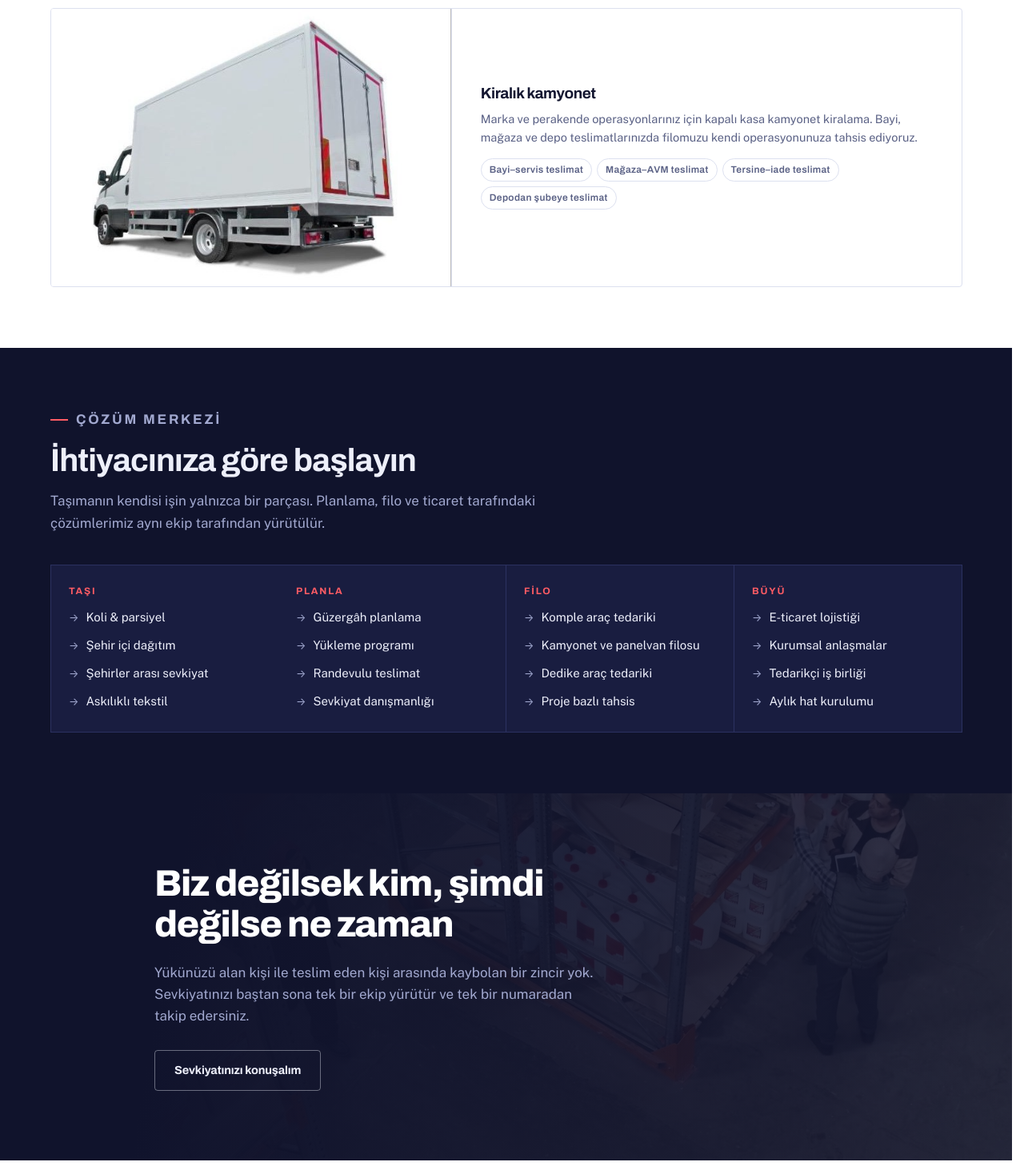
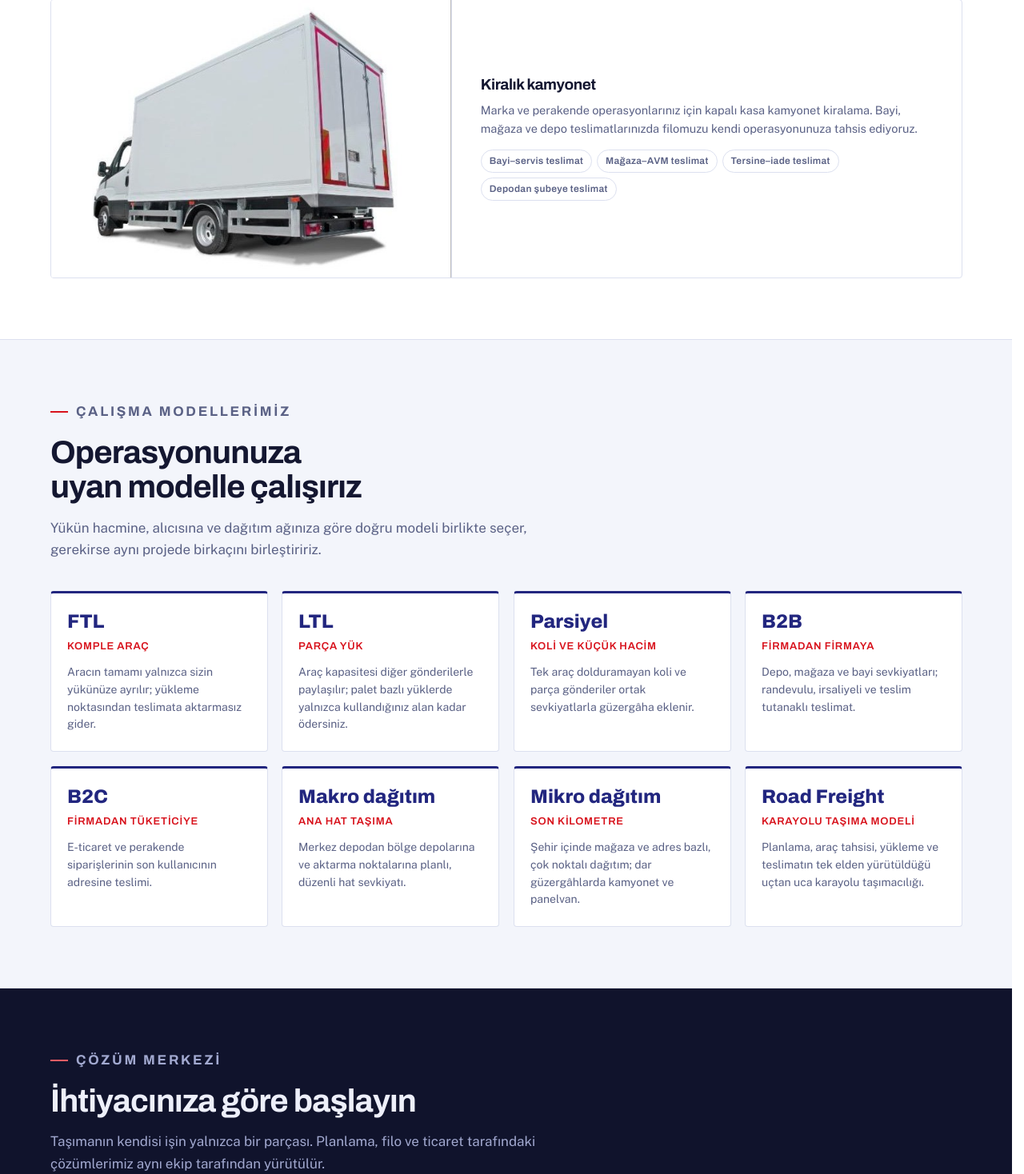
Before and after one commit to hhkknn/Memetoglu_Tasimacilik, an ASP.NET Core app: page / in a window 1280 px wide. Shown: the part 2700-4168 px from the top of the page at 80% size. Run offline with ASP.NET Core 8, Linux system fonts and the light colour scheme.

Commit message:
Gerçek referansları ve Çalışma Modellerimiz bölümünü ekle
- Referans kayan bandına 10 müşteri adı yazıldı, örnek notu kapatıldı
- FTL, LTL, Parsiyel, B2B, B2C, Makro/Mikro dağıtım ve Road Freight
  kartlarıyla yeni bölüm; panelde Hizmetler sayfasından düzenlenir

Co-Authored-By: Claude Opus 5.5 <noreply@anthropic.com>
Claude-Session: https://claude.ai/code/session_01AjMEkBdMWbfanoYEhWPeYF

```diff
--- a/App_Data/content.json
+++ b/App_Data/content.json
@@ -85,17 +85,19 @@
   "references": {
     "enabled": true,
     "title": "Bize güvenen firmalar",
-    "noticeEnabled": true,
-    "noticeText": "Örnek kutular — gerçek müşteri logolarıyla değiştirilecek",
+    "noticeEnabled": false,
+    "noticeText": "",
     "items": [
-      { "name": "Referans 01", "logo": "", "url": "" },
-      { "name": "Referans 02", "logo": "", "url": "" },
-      { "name": "Referans 03", "logo": "", "url": "" },
-      { "name": "Referans 04", "logo": "", "url": "" },
-      { "name": "Referans 05", "logo": "", "url": "" },
-      { "name": "Referans 06", "logo": "", "url": "" },
-      { "name": "Referans 07", "logo": "", "url": "" },
-      { "name": "Referans 08", "logo": "", "url": "" }
+      { "name": "Çiçek Sepeti", "logo": "", "url": "" },
+      { "name": "English Home", "logo": "", "url": "" },
+      { "name": "Vestel", "logo": "", "url": "" },
+      { "name": "JTI", "logo": "", "url": "" },
+      { "name": "FLO", "logo": "", "url": "" },
+      { "name": "Eren Perakende", "logo": "", "url": "" },
+      { "name": "Levi's", "logo": "", "url": "" },
+      { "name": "Puma", "logo": "", "url": "" },
+      { "name": "Koton", "logo": "", "url": "" },
+      { "name": "TCL", "logo": "", "url": "" }
     ]
   },
 
@@ -156,6 +158,23 @@
       "tags": ["Bayi–servis teslimat", "Mağaza–AVM teslimat", "Tersine–iade teslimat", "Depodan şubeye teslimat"]
     }
   ],
+
+  "workModels": {
+    "enabled": true,
+    "eyebrow": "Çalışma Modellerimiz",
+    "title": "Operasyonunuza uyan modelle çalışırız",
+    "description": "Yükün hacmine, alıcısına ve dağıtım ağınıza göre doğru modeli birlikte seçer, gerekirse aynı projede birkaçını birleştiririz.",
+    "items": [
+      { "code": "FTL", "title": "Komple araç", "description": "Aracın tamamı yalnızca sizin yükünüze ayrılır; yükleme noktasından teslimata aktarmasız gider." },
+      { "code": "LTL", "title": "Parça yük", "description": "Araç kapasitesi diğer gönderilerle paylaşılır; palet bazlı yüklerde yalnızca kullandığınız alan kadar ödersiniz." },
+      { "code": "Parsiyel", "title": "Koli ve küçük hacim", "description": "Tek araç dolduramayan koli ve parça gönderiler ortak sevkiyatlarla güzergâha eklenir." },
+      { "code": "B2B", "title": "Firmadan firmaya", "description": "Depo, mağaza ve bayi sevkiyatları; randevulu, irsaliyeli ve teslim tutanaklı teslimat." },
+      { "code": "B2C", "title": "Firmadan tüketiciye", "description": "E-ticaret ve perakende siparişlerinin son kullanıcının adresine teslimi." },
+      { "code": "Makro dağıtım", "title": "Ana hat taşıma", "description": "Merkez depodan bölge depolarına ve aktarma noktalarına planlı, düzenli hat sevkiyatı." },
+      { "code": "Mikro dağıtım", "title": "Son kilometre", "description": "Şehir içinde mağaza ve adres bazlı, çok noktalı dağıtım; dar güzergâhlarda kamyonet ve panelvan." },
+      { "code": "Road Freight", "title": "Karayolu taşıma modeli", "description": "Planlama, araç tahsisi, yükleme ve teslimatın tek elden yürütüldüğü uçtan uca karayolu taşımacılığı." }
+    ]
+  },
 
   "solutions": {
     "enabled": true,
--- a/Pages/Index.cshtml
+++ b/Pages/Index.cshtml
@@ -10,6 +10,7 @@
     <partial name="Sections/_Stats" model="Model.Icerik" />
     <partial name="Sections/_References" model="Model.Icerik" />
     <partial name="Sections/_Services" model="Model.Icerik" />
+    <partial name="Sections/_WorkModels" model="Model.Icerik" />
     <partial name="Sections/_Solutions" model="Model.Icerik" />
     <partial name="Sections/_Statement" model="Model.Icerik" />
     <partial name="Sections/_Fleet" model="Model.Icerik" />
--- /dev/null
+++ b/Pages/Shared/Sections/_WorkModels.cshtml
@@ -0,0 +1,27 @@
+@model SiteContent
+@{
+    var m = Model.WorkModels;
+    if (!m.Enabled || m.Items.Count == 0) { return; }
+}
+
+<section class="section section-alt" id="calisma-modelleri">
+    <div class="wrap">
+        <div class="section-head" data-reveal="up">
+            @if (!string.IsNullOrWhiteSpace(m.Eyebrow)) { <p class="eyebrow">@m.Eyebrow</p> }
+            <h2>@m.Title</h2>
+            @if (!string.IsNullOrWhiteSpace(m.Description)) { <p>@m.Description</p> }
+        </div>
+
+        <ul class="wm-grid">
+            @for (var i = 0; i < m.Items.Count; i++)
+            {
+                var o = m.Items[i];
+                <li class="wm" data-reveal="up" style="transition-delay:@((i % 4) * 80)ms">
+                    <b>@o.Code</b>
+                    @if (!string.IsNullOrWhiteSpace(o.Title)) { <span class="wm-title">@o.Title</span> }
+                    @if (!string.IsNullOrWhiteSpace(o.Description)) { <p>@o.Description</p> }
+                </li>
+            }
+        </ul>
+    </div>
+</section>
--- a/Pages/Shared/_Layout.cshtml
+++ b/Pages/Shared/_Layout.cshtml
@@ -129,6 +129,7 @@
         ("#sss", "Sık Sorulan Sorular"),
         ("#iletisim", "İletişim"),
     }).ToList();
+    yanMenu.Insert(1, ("#calisma-modelleri", "Çalışma Modelleri"));
 }
 <div class="menu-shade" data-menu-kapat aria-hidden="true"></div>
 <aside class="side-menu" id="yan-menu" aria-label="Site menüsü" inert>
@@ -220,6 +221,7 @@
                     <li><a href="#filo">Filomuz</a></li>
                     <li><a href="#kapsama">Kapsama alanı</a></li>
                     <li><a href="#surec">Nasıl çalışır</a></li>
+                    <li><a href="#calisma-modelleri">Çalışma modelleri</a></li>
                     <li><a href="#cozumler">Çözüm merkezi</a></li>
                     <li><a href="#yorumlar">Yorumlar</a></li>
                     <li><a href="#sss">Sık sorulan sorular</a></li>
--- a/wwwroot/css/style.css
+++ b/wwwroot/css/style.css
@@ -249,6 +249,19 @@ a:focus-visible,button:focus-visible,input:focus-visible,select:focus-visible,te
 .section-head h2{font-size:clamp(27px,3.6vw,40px);font-weight:700}
 .section-head p{color:var(--muted);font-size:17px}
 
+/* ---------- çalışma modelleri ---------- */
+.wm-grid{list-style:none;margin:0;padding:0;display:grid;grid-template-columns:repeat(4,1fr);gap:18px}
+.wm{
+  background:var(--bg);border:1px solid var(--line);border-top:3px solid var(--navy);border-radius:var(--radius);
+  padding:22px 20px;display:flex;flex-direction:column;gap:6px;transition:border-color .16s,transform .16s;
+}
+.wm:hover{border-top-color:var(--accent);transform:translateY(-2px)}
+.wm b{font-family:var(--display);font-weight:800;font-size:24px;line-height:1.15;color:var(--navy)}
+.wm-title{font-family:var(--display);font-weight:600;font-size:13px;letter-spacing:.06em;text-transform:uppercase;color:var(--accent)}
+.wm p{margin:6px 0 0;font-size:14px;color:var(--muted);line-height:1.55}
+@media (max-width:980px){.wm-grid{grid-template-columns:repeat(2,1fr)}}
+@media (max-width:520px){.wm-grid{grid-template-columns:1fr}}
+
 /* ---------- services ---------- */
 .svc-grid{display:grid;grid-template-columns:repeat(3,1fr);gap:24px}
 /* 3'ün katı olmayan sayıda kart varsa son satırda yalnız kalan kart
@@ -394,7 +407,7 @@ a:focus-visible,button:focus-visible,input:focus-visible,select:focus-visible,te
 .ref-item:hover{border-color:var(--navy);background:var(--bg)}
 .ref-item img{max-width:100%;max-height:100%;object-fit:contain;filter:grayscale(1);opacity:.6;transition:filter .25s,opacity .25s}
 .ref-item:hover img{filter:none;opacity:1}
-.ref-ph{font-family:var(--display);font-weight:700;font-size:14px;letter-spacing:.04em;color:var(--muted);opacity:.75;text-align:center}
+.ref-ph{font-family:var(--display);font-weight:800;font-size:17px;letter-spacing:.03em;color:var(--navy);text-align:center}
 @keyframes refs-kay{to{transform:translateX(-50%)}}
 @media (max-width:640px){.ref-item{width:150px;height:72px}}
 /* Hareket azaltma tercihinde kaydırma yok: logolar ortalanmış satırlar hâlinde durur. */
```
Also changed, not shown: Models/SiteContent.cs (+22 -0 lines), Pages/Panel/Hizmetler.cshtml (+17 -0 lines), Pages/Panel/Hizmetler.cshtml.cs (+20 -0 lines).
